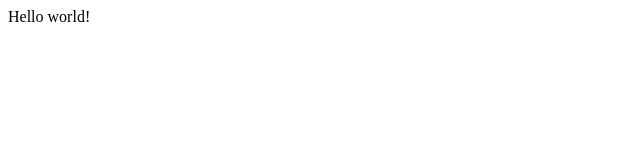
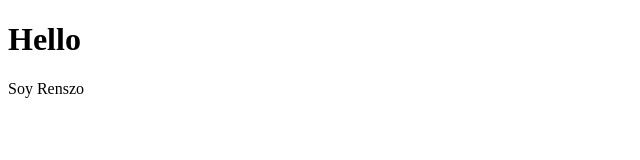
Before and after one commit to RenszCamacho/bootcamp-gatsby-js, a Gatsby site: page / in a window 1280 px wide. Shown: the whole page, without its empty margins (0-640 px from the left). Built offline with nearby package versions, Linux system fonts and the light colour scheme; Gatsby itself is replaced by a stand-in of ours.

Commit message:
My first commit in Gatsby.

```diff
--- a/src/pages/index.js
+++ b/src/pages/index.js
@@ -1,5 +1,12 @@
 import React from "react"
 
-export default function Home() {
-  return <div>Hello world!</div>
+function Index() {
+  return (
+    <div>
+      <h1>Hello</h1>
+      <p>Soy Renszo</p>
+    </div>
+  )
 }
+
+export default Index
```
